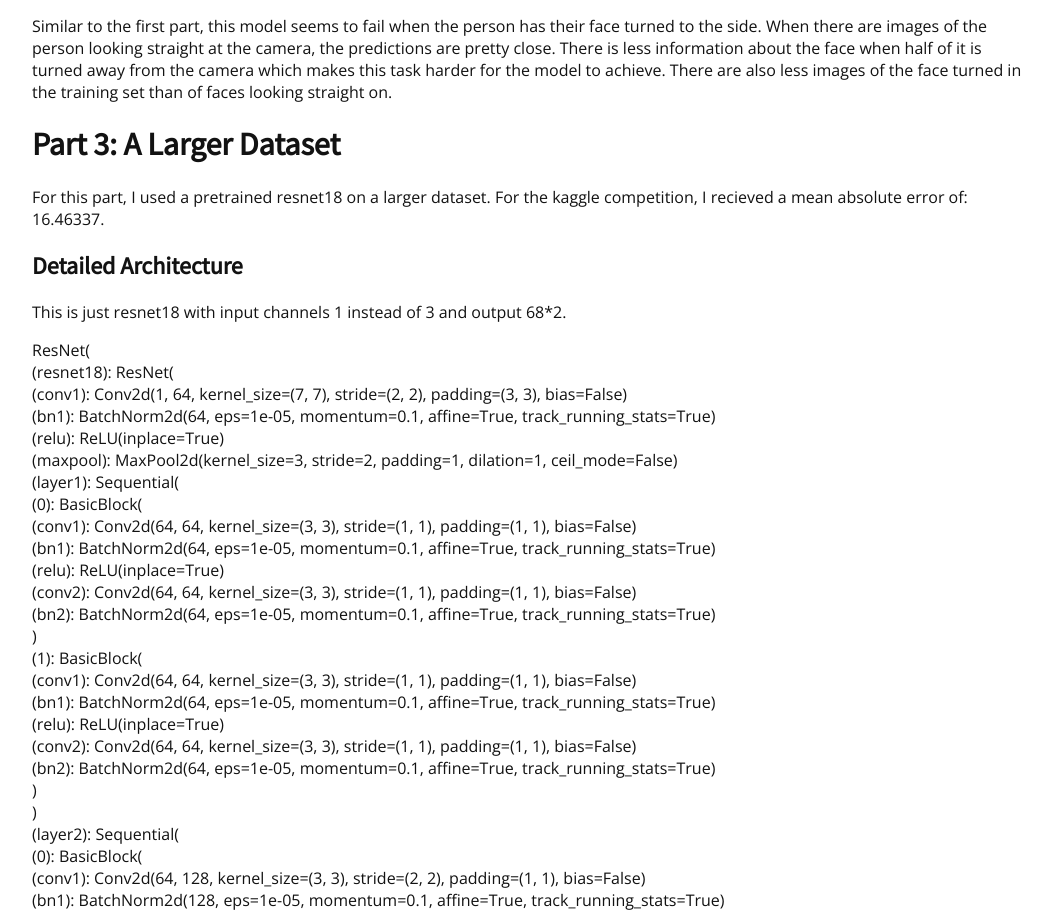
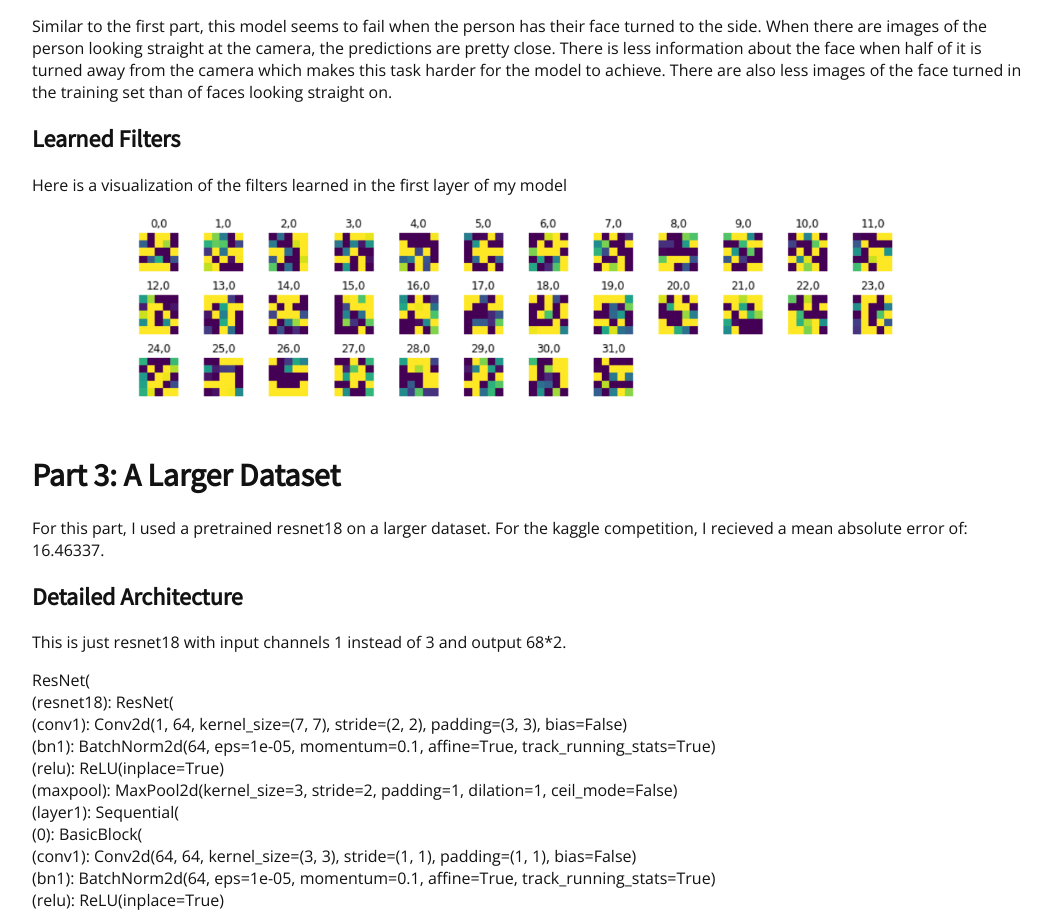
Before and after one commit to didvi/keypoint-detection, a plain HTML site: page docs/index.html in a window 1280 px wide. Shown: the part 3472-4385 px from the top of the page, without its empty margins (108-1159 px from the left). Drawn offline with nearby package versions, Linux system fonts and the light colour scheme; some packages are replaced by stand-ins of ours.

Commit message:
last part of writeup :

```diff
--- a/docs/index.html
+++ b/docs/index.html
@@ -200,9 +200,12 @@
             less information about the face when half of it is turned away from the camera which makes this task harder
             for the model to achieve. There are also less images of the face turned in the training set than of faces looking straight on.</p>
 
-
-
-
+        <h2>Learned Filters</h2>
+        <p>Here is a visualization of the filters learned in the first layer of my model</p>
+        <div align='middle'>
+            <img width='800px' src='images/filters0.png'>
+        </div>
+        <br>
         <h1>Part 3: A Larger Dataset</h1>
         <p>For this part, I used a pretrained resnet18 on a larger dataset. For the kaggle competition, I recieved a
             mean absolute error of: 16.46337.</p>
```
Also changed, not shown: docs/images/filters0.png (added).
